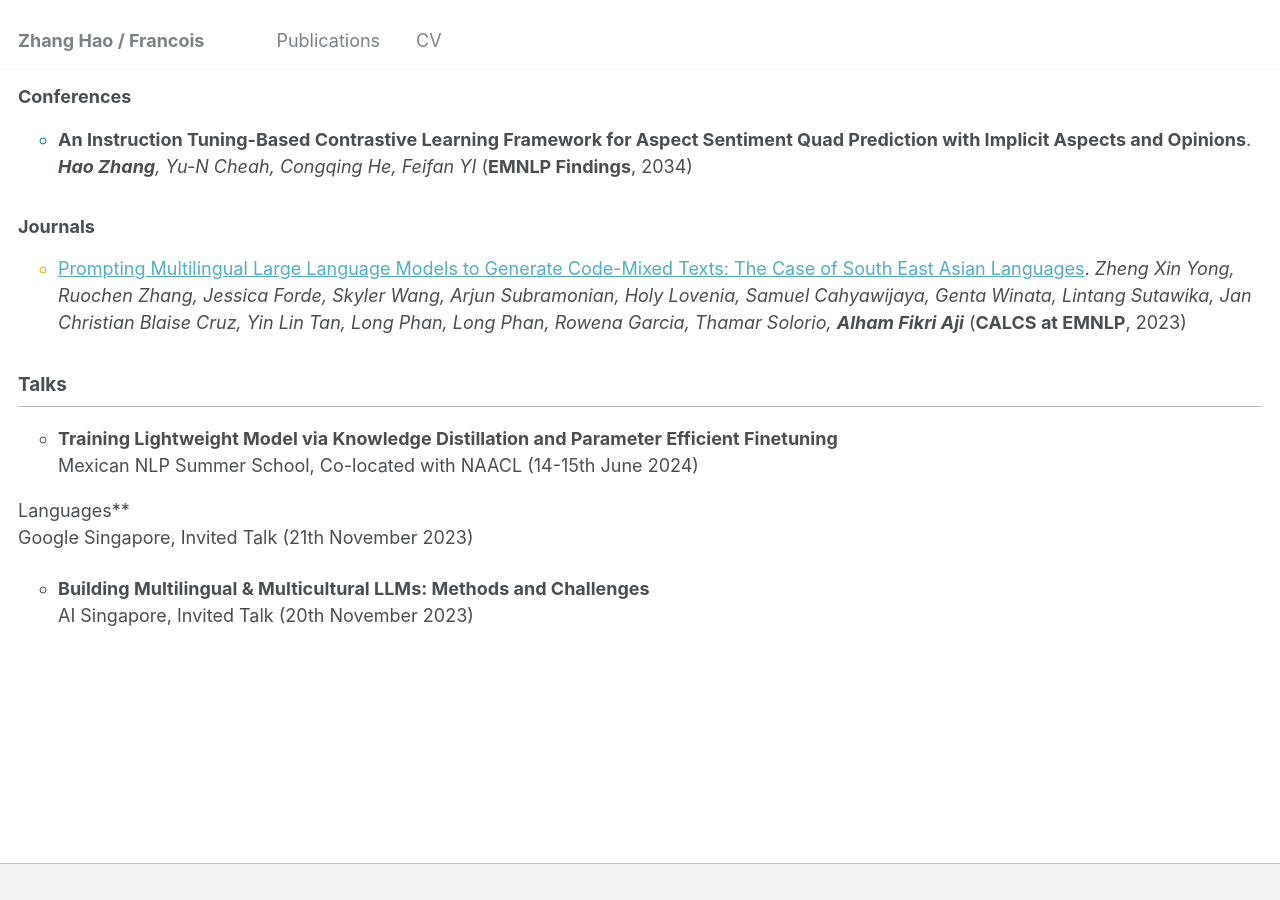
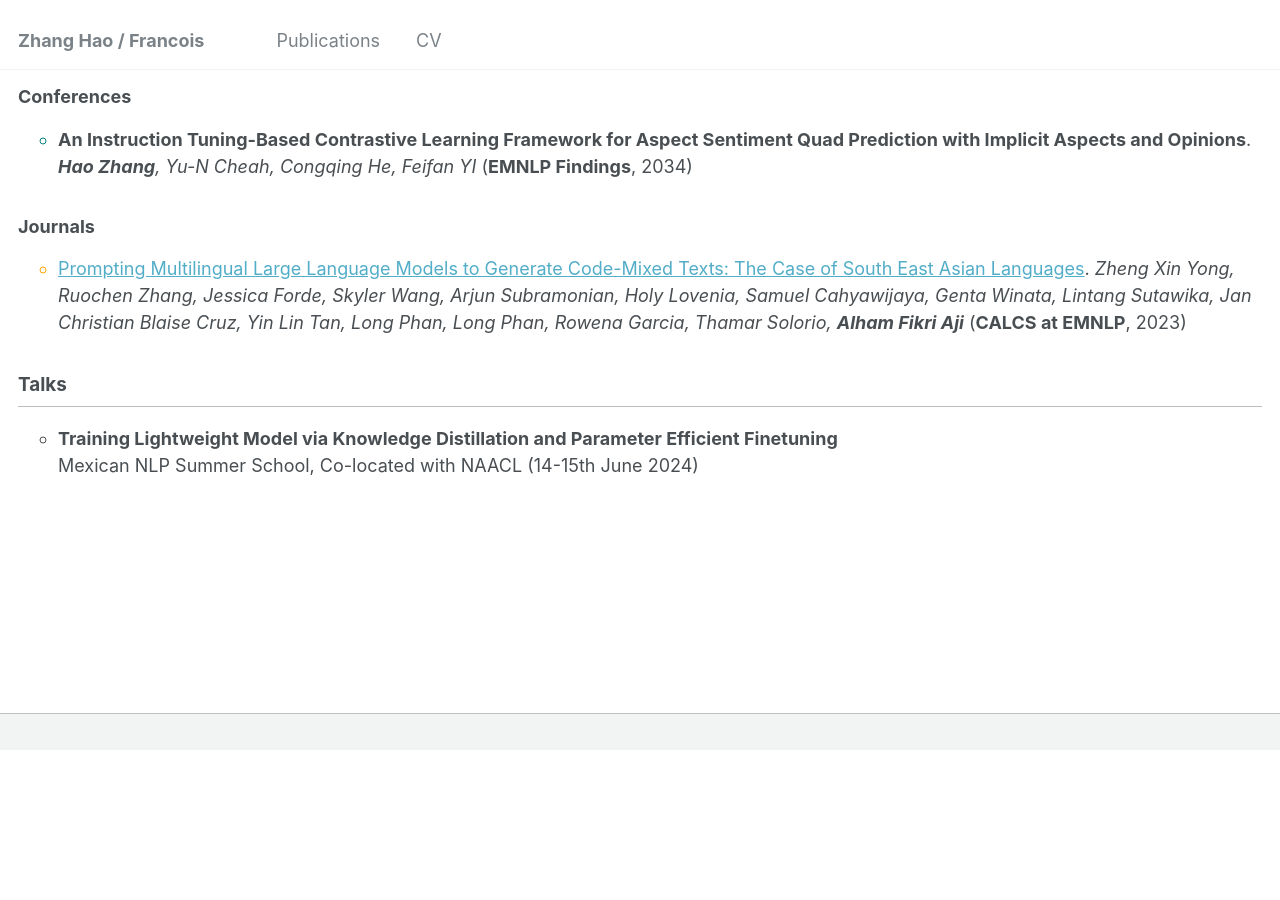
Before and after one commit to sydmou/sydmou.github.io, a Jekyll site: the page built from _pages/cv.md, in a window 1280 px wide and 900 px high, scrolled down 964 px. Built offline with Jekyll 4.4.1, drawn with Linux system fonts in a browser that asks for light colours; after the commit the page ends 1714 px from its top, so only the background shows below that.

Commit message:
Update cv.md

```diff
--- a/_pages/cv.md
+++ b/_pages/cv.md
@@ -71,8 +71,3 @@ redirect_from:
 ## Talks
   * **Training Lightweight Model via Knowledge Distillation and Parameter Efficient Finetuning**\
     Mexican NLP Summer School, Co-located with NAACL (14-15th June 2024)
-
-Languages**\
-    Google Singapore, Invited Talk (21th November 2023)
-  * **Building Multilingual & Multicultural LLMs: Methods and Challenges**\
-    AI Singapore, Invited Talk (20th November 2023)
```
